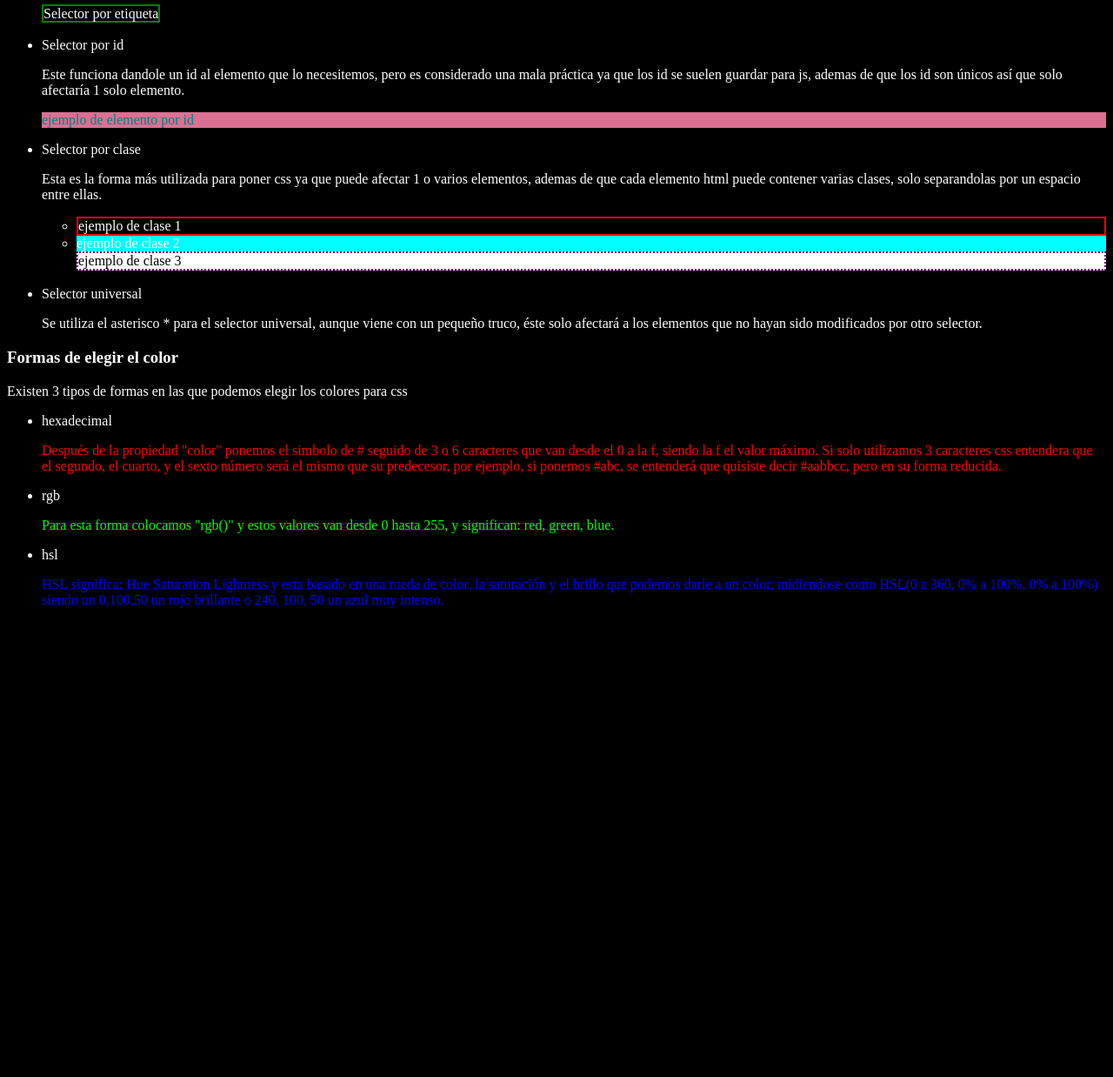
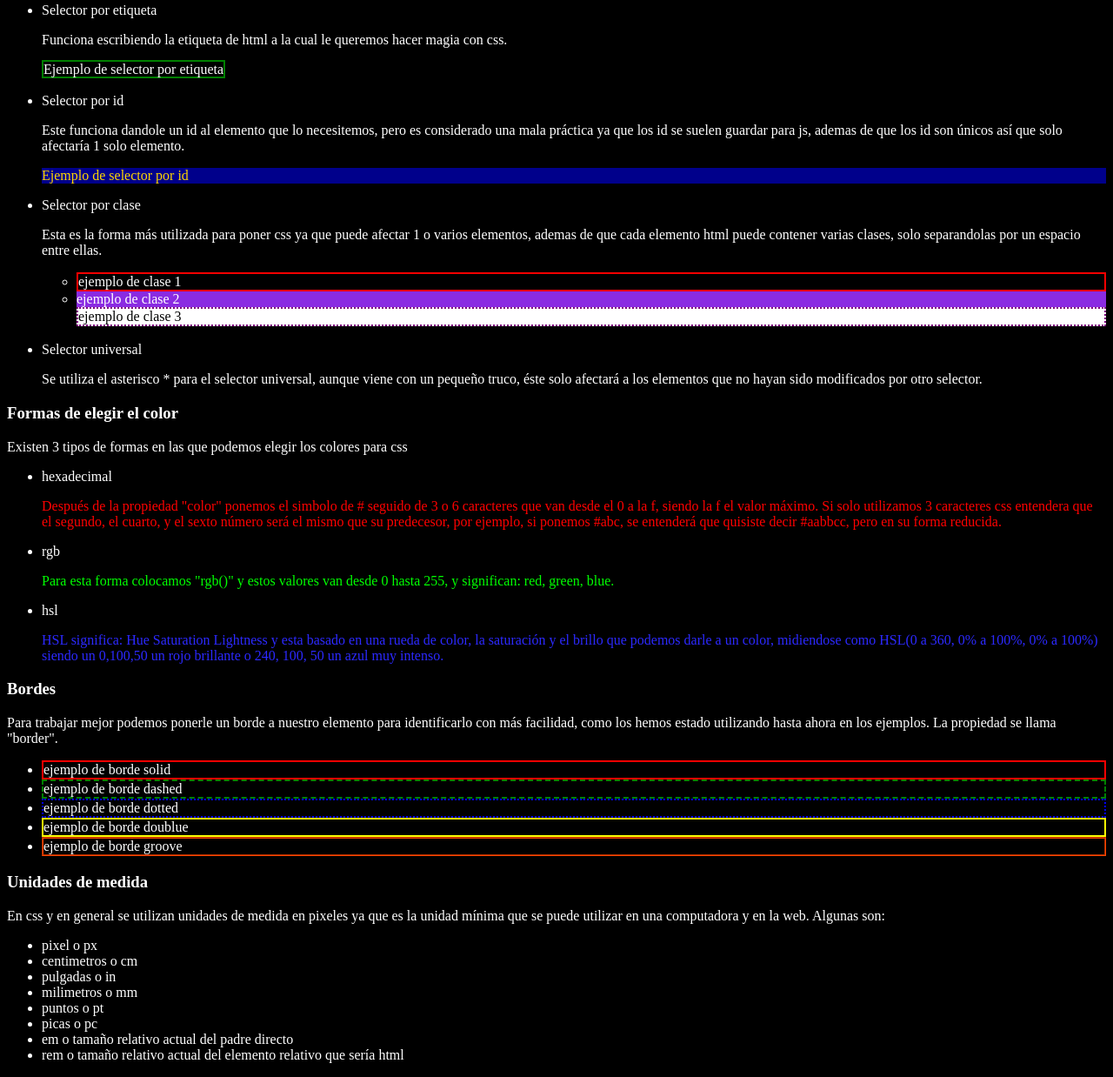
Before and after one commit to NevidJimenez/cssholamundo, a plain HTML site: page index.html in a window 1280 px wide. Shown: the part 436-1674 px from the top of the page at 87% size. Before the commit the page ends 1151 px from the top, so only its background shows below. Drawn offline with Linux system fonts and the light colour scheme.

Commit message:
aprendiendo la propiedad border

```diff
--- a/index.html
+++ b/index.html
@@ -5,6 +5,9 @@
   <link rel="stylesheet" href="style.css">
 </head>
 <body>
+
+  <h1>css</h1>
+
   <p>CSS o Cascade Style Sheet es la forma en que podemos darle formato a un HTML.</p>
 
   <p>Hay 3 formas de escribir codigo CSS</p>
@@ -34,12 +37,12 @@
 
     <li>Selector por etiqueta</li>
     <p>Funciona escribiendo la etiqueta de html a la cual le queremos hacer magia con css.</p>
-    <etiqueta>Selector por etiqueta</etiqueta>
+    <etiqueta>Ejemplo de selector por etiqueta</etiqueta>
     <br><br>
 
     <li>Selector por id</li>
     <p>Este funciona dandole un id al elemento que lo necesitemos, pero es considerado una mala práctica ya que los id se suelen guardar para js, ademas de que los id son únicos así que solo afectaría 1 solo elemento.</p>
-    <p id="unico">ejemplo de elemento por id</p>
+    <p id="unico">Ejemplo de selector por id</p>
 
     <li>Selector por clase</li>
     <p>Esta es la forma más utilizada para poner css ya que puede afectar 1 o varios elementos, ademas de que cada elemento html puede contener varias clases, solo separandolas por un espacio entre ellas.</p>
@@ -66,7 +69,33 @@
 
     <li>hsl</li>
     <p class="colorhsl">HSL significa: Hue Saturation Lightness y esta basado en una rueda de color, la saturación y el brillo que podemos darle a un color, midiendose como HSL(0 a 360, 0% a 100%, 0% a 100%) siendo un 0,100,50 un rojo brillante o 240, 100, 50 un azul muy intenso.</p>
+  </ul>
 
+  <h3>Bordes</h3>
+
+  <p>Para trabajar mejor podemos ponerle un borde a nuestro elemento para identificarlo con más facilidad, como los hemos estado utilizando hasta ahora en los ejemplos. La propiedad se llama "border".</p>
+
+  <ul>
+    <li class="borde1">ejemplo de borde solid</li>
+    <li class="borde2">ejemplo de borde dashed</li>
+    <li class="borde3">ejemplo de borde dotted</li>
+    <li class="borde4">ejemplo de borde doublue</li>
+    <li class="borde5">ejemplo de borde groove</li>
   </ul>
+
+  <h3>Unidades de medida</h3>
+
+  <p>En css y en general se utilizan unidades de medida en pixeles ya que es la unidad mínima que se puede utilizar en una computadora y en la web. Algunas son:</p>
+  <ul>
+    <li>pixel o px</li>
+    <li>centimetros o cm</li>
+    <li>pulgadas o in</li>
+    <li>milimetros o mm</li>
+    <li>puntos o pt</li>
+    <li>picas o pc</li>
+    <li>em o tamaño relativo actual del padre directo</li>
+    <li>rem o tamaño relativo actual del elemento relativo que sería html</li>
+  </ul>
+
 </body>
 </html>
--- a/style.css
+++ b/style.css
@@ -8,8 +8,8 @@ etiqueta {
 }
 
 #unico {
-  background-color: palevioletred;
-  color: teal;
+  background-color: darkblue;
+  color: gold;
 }
 
 .ejemploclase {
@@ -17,7 +17,7 @@ etiqueta {
 }
 
 .otroejemploclase {
-  background-color: aqua;
+  background-color: blueviolet;
 }
 
 .ejemploclase.otroejemploclase {
@@ -40,5 +40,25 @@ etiqueta {
 }
 
 .colorhsl {
-  color: hsl(240, 100%, 50%);
+  color: hsl(241, 100%, 58%);
 }
+
+.borde1 {
+  border: 2px red solid;
+}
+
+.borde2 {
+  border: 2px green dashed;
+}
+
+.borde3 {
+  border: 2px blue dotted;
+}
+
+.borde4 {
+  border: 2px yellow double;
+}
+
+.borde5 {
+  border: 2px orangered groove;
+}
```
